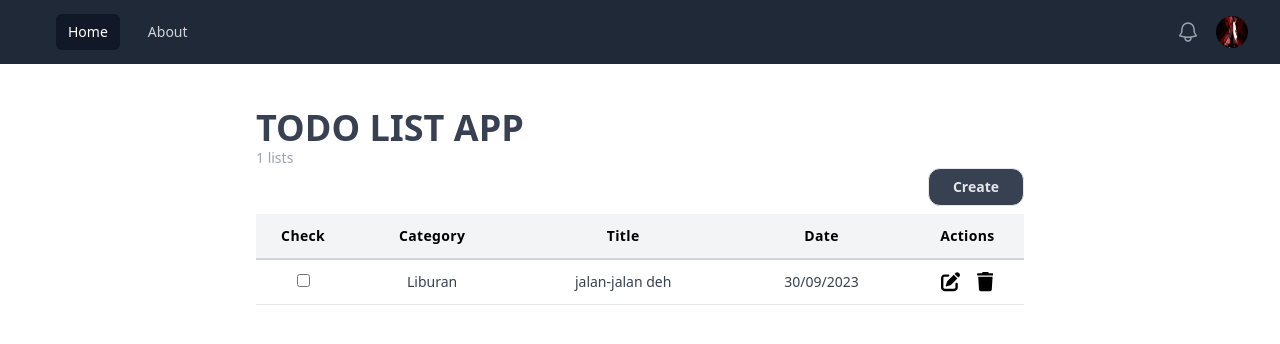
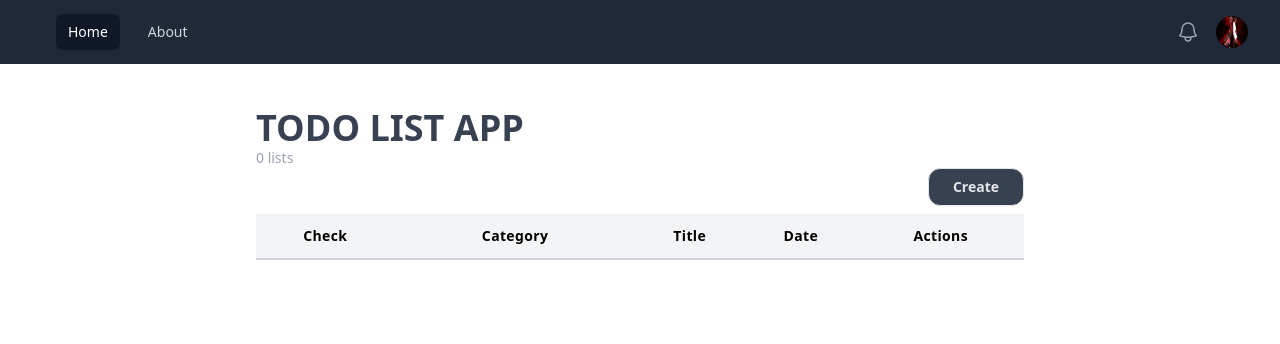
Before and after one commit to bhismapratama/pweb-payload-cms-P02-2023, a Vue app: page / in a window 1280 px wide. Shown: the top 344 px of the page. Built offline with nearby package versions, Linux system fonts and the light colour scheme.

Commit message:
fix: todo list app

```diff
--- a/src/components/CreateUserForm.vue
+++ b/src/components/AddTodo.vue
@@ -1,5 +1,5 @@
 <script>
-import { userStore } from "../store/store.js";
+import { todoStore } from "../store/crud.js";
 
 let today = new Date();
 let date = today.getDate() + '/' + (today.getMonth() + 1) + '/' + today.getFullYear() + '.';
@@ -9,25 +9,25 @@ export default {
   emits: ["close-modal"],
   data() {
     return {
-      userStore,
+      todoStore,
       inputTitle: "",
       inputCategory: "",
     };
   },
   methods: {
-    addUser() {
+    addTodo() {
       if (
         this.inputCategory === "" ||
         this.inputTitle === ""
       )
         return;
-      const newUser = {
+      const newTodo = {
         id: Date.now(),
         category: this.inputCategory,
         title: this.inputTitle,
         date: dateTime,
       };
-      userStore.createUser(newUser);
+      todoStore.createTodo(newTodo);
       this.inputCategory = "";
       this.inputTitle = "";
       this.$emit("close-modal");
@@ -42,7 +42,7 @@ export default {
     <div class="flex flex-col gap-1">
       <label class="text-gray-700 font-semibold">Category</label>
       <select v-model="inputCategory" class="border-2 py-1 border-gray-400 rounded-md">
-        <option v-for="category in userStore.categories" :key="category" :value="category">{{ category }}</option>
+        <option v-for="category in todoStore.categories" :key="category" :value="category">{{ category }}</option>
       </select>
     </div>
   </div>
@@ -54,7 +54,7 @@ export default {
       />
     </div>
   <button
-    @click="addUser"
+    @click="addTodo"
     class="px-4 py-2 mt-1 bg-gray-700 w-fit h-fit text-gray-100 font-bold text-sm rounded-xl hover:scale-110 transition-all hover:ease-in-out hover:duration-300"
   >
     Create
--- a/src/components/Header.vue
+++ b/src/components/HeaderTodo.vue
@@ -1,16 +1,16 @@
 <script>
-import { userStore } from "../store/store.js";
+import { todoStore } from "../store/crud.js";
 import Modal from "../components/Modal.vue";
-import CreateUserForm from "../components/CreateUserForm.vue";
+import AddTodo from "./AddTodo.vue";
 
 export default {
   components: {
     Modal,
-    CreateUserForm,
+    AddTodo,
   },
   data() {
     return {
-      userStore,
+      todoStore,
       isModal: false,
     };
   },
@@ -25,7 +25,7 @@ export default {
 <template>
   <span class="font-bold text-4xl text-gray-700">TODO LIST APP</span>
   <span class="font-base text-sm text-gray-400"
-    >{{ userStore.users.length }} lists</span
+    >{{ todoStore.todos.length }} lists</span
   >
   <div class="w-full flex justify-end">
     <button
@@ -35,7 +35,7 @@ export default {
       Create
     </button>
     <Modal @close-modal="toggleModal" :isModal="isModal">
-      <CreateUserForm @close-modal="toggleModal" />
+      <AddTodo @close-modal="toggleModal" />
     </Modal>
   </div>
 </template>
--- a/src/components/UserList.vue
+++ b/src/components/TodoList.vue
@@ -1,13 +1,19 @@
 
 <script>
-import { userStore } from "../store/store.js";
+import { todoStore } from "../store/crud.js";
 export default {
   data() {
-    console.log(userStore);
+    console.log(todoStore);
     return {
-      userStore,
+      todoStore,
     };
   },
+  methods: {
+    toggleText(todo) {
+      // Ketika checkbox diubah, perbarui nilai isChecked pada objek todo
+      todo.isChecked = !todo.isChecked;
+    }
+  }
 };
 </script>
 
@@ -26,24 +32,35 @@ export default {
     <tbody>
       <tr
         class="border-b"
-        v-for="user in userStore.users"
-        :key="user.id"
+        v-for="todo in todoStore.todos"
+        :key="todo.id"
       >
-        <th class="p-3 text-sm text-gray-700 font-normal">
-          <input type="checkbox" class="cursor-pointer" id="input" >
+      <th class="p-3 text-sm text-gray-700 font-normal">
+          <input
+            type="checkbox"
+            class="cursor-pointer"
+            id="input"
+            v-model="todo.isChecked"
+          >
         </th>
         <th class="p-3 text-sm text-gray-700 font-normal" id="cate">
-          {{ user.category }}
+          <span :style="{ 'text-decoration': todo.isChecked ? 'line-through' : 'none' }">
+            {{ todo.category }}
+          </span>
         </th>
         <th class="p-3 text-sm text-gray-700 font-normal">
-          {{ user.title }}
+          <span :style="{ 'text-decoration': todo.isChecked ? 'line-through' : 'none' }">
+            {{ todo.title }}
+          </span>
         </th>
         <th class="p-3 text-sm text-gray-700 font-normal">
-          {{ user.date }}
+          <span :style="{ 'text-decoration': todo.isChecked ? 'line-through' : 'none' }">
+            {{ todo.date }}
+          </span>
         </th>
         <th>
           <div class="flex justify-center gap-4 items-center h-full w-full">
-            <router-link :to="{ name: 'edit', params: { id: user.id } }">
+            <router-link :to="{ name: 'edit', params: { id: todo.id } }">
             <svg
               xmlns="http://www.w3.org/2000/svg"
               height="1.2em"
@@ -56,7 +73,7 @@ export default {
             </svg>
             </router-link>
             <svg
-              @click="userStore.deleteUser(user.id)"
+              @click="todoStore.deleteTodo(todo.id)"
               xmlns="http://www.w3.org/2000/svg"
               height="1.2em"
               viewBox="0 0 448 512"
--- /dev/null
+++ b/src/store/crud.js
@@ -0,0 +1,46 @@
+import { reactive } from "vue";
+
+export const todoStore = reactive({
+  categories: [
+    "Pendidikan",
+    "Kesehatan",
+    "Teknologi",
+    "Olahraga",
+    "Musik",
+    "Seni dan Budaya",
+    "Pariwisata",
+    "Otomotif",
+    "Mode dan Gaya Hidup",
+    "Kuliner",
+    "Alam dan Lingkungan",
+    "Bisnis dan Keuangan",
+    "Hiburan",
+    "Sains",
+    "Politik",
+    "Hukum",
+    "Desain",
+    "Fotografi",
+    "Keluarga dan Anak",
+    "liburan"
+  ],
+  todos: [],
+  createTodo(todo) {
+    this.todos.push(todo);
+  },
+  deleteTodo(todoId) {
+    const todoIndex = this.todos.findIndex((todo) => todo.id === todoId);
+    console.log(todoIndex)
+    if (todoIndex !== -1) {
+      this.todos.splice(todoIndex, 1);
+    }
+  },
+  editTodo(updatedTodo) {
+    const todoIndex = todoStore.todos.findIndex((todo) => todo.id === updatedTodo.id);
+    if (todoIndex !== -1) {
+      todoStore.todos.splice(todoIndex, 1, updatedTodo);
+    } else {
+      todoStore.todos.splice(todoIndex, 1, updatedTodo);
+    }
+  }
+
+});
--- a/src/store/store.js
+++ /dev/null
@@ -1,48 +0,0 @@
-import { reactive } from "vue";
-
-export const userStore = reactive({
-  categories: [
-    "Pendidikan",
-    "Kesehatan",
-    "Teknologi",
-    "Olahraga",
-    "Musik",
-    "Seni dan Budaya",
-    "Pariwisata",
-    "Otomotif",
-    "Mode dan Gaya Hidup",
-    "Kuliner",
-    "Alam dan Lingkungan",
-    "Bisnis dan Keuangan",
-    "Hiburan",
-    "Sains",
-    "Politik",
-    "Hukum",
-    "Desain",
-    "Fotografi",
-    "Keluarga dan Anak",
-    "liburan"
-  ],
-  users: [
-    { id: 0, category: "Liburan", title: "jalan-jalan deh", date: "30/09/2023" },
-  ],
-  createUser(user) {
-    this.users.push(user);
-  },
-  deleteUser(userId) {
-    const userIndex = this.users.findIndex((user) => user.id === userId);
-    console.log(userIndex)
-    if (userIndex !== -1) {
-      this.users.splice(userIndex, 1);
-    }
-  },
-  editUser(updatedUser) {
-    const userIndex = userStore.users.findIndex((user) => user.id === updatedUser.id);
-    if (userIndex !== -1) {
-      userStore.users.splice(userIndex, 1, updatedUser);
-    } else {
-      userStore.users.splice(userIndex + 1, 1, updatedUser);
-    }
-  }
-
-});
--- a/src/views/AboutView.vue
+++ b/src/views/AboutView.vue
@@ -6,7 +6,9 @@
         <div class="text-white flex text-center flex-col gap-3">
           <h1 class="text-[32px]">ABOUT US</h1>
           <h3>Kelompok 1 pemrograman website </h3>
-          <h4 class="font-bold">Halo</h4>
+          <h4 class="font-bold">Bhisma Elki Pratama / 5027221005</h4>
+          <h4 class="font-bold">Muhammad Arsy Athallah / 5027221048</h4>
+          <h4 class="font-bold">Mas Andreas / </h4>
         </div>
       </div>
     </div>
--- /dev/null
+++ b/src/views/EditTodo.vue
@@ -0,0 +1,103 @@
+<template>
+    <div class="flex justify-center items-center mt-20">
+      <div class="p-4 w-1/2">
+        <h2 class="text-2xl font-bold text-gray-700 mb-4 flex items-center">
+          <div @click="$router.go(-1)">
+            <svg
+              xmlns="http://www.w3.org/2000/svg"
+              class="w-6 h-6 mr-4"
+              fill="none"
+              viewBox="0 0 24 24"
+              stroke="currentColor"
+            >
+              <path
+                stroke-linecap="round"
+                stroke-linejoin="round"
+                stroke-width="2"
+                d="M10 19l-7-7m0 0l7-7m-7 7h18"
+                class="cursor-pointer"
+              />
+            </svg>
+          </div>
+          Edit TODO List
+        </h2>
+        <div class="flex flex-col gap-4">
+          <div class="flex flex-col">
+            <label class="text-gray-700 font-semibold">Category</label>
+            <select
+              v-model="inputNewCategory"
+              class="border-2 py-1 border-gray-400 rounded-md"
+            >
+              <option
+                v-for="category in todoStore.categories"
+                :key="category"
+                :value="category"
+              >
+                {{ category }}
+              </option>
+            </select>
+          </div>
+          <div class="flex flex-col">
+            <label class="text-gray-700 font-semibold">Title</label>
+            <input
+              v-model="inputNewTitle"
+              class="border rounded-md px-3 py-2 border-gray-400 focus:outline-none focus:border-blue-500"
+            />
+          </div>
+          <div class="flex flex-col">
+            <label class="text-gray-700 font-semibold">Date</label>
+            <input
+              v-model="inputNewDate"
+              class="border rounded-md px-3 py-2 border-gray-400 focus:outline-none focus:border-blue-500"
+            />
+          </div>
+        </div>
+        <button
+          @click="updateTodo(this.id)"
+          class="px-4 py-2 mt-4 bg-gray-700 text-gray-100 font-bold text-sm rounded-lg hover:bg-gray-800 transition duration-300 ease-in-out transform hover:scale-105 focus:outline-none"
+        >
+          Submit
+        </button>
+      </div>
+    </div>
+  </template>
+
+  <script>
+  import { todoStore } from "../store/crud.js";
+  export default {
+    data() {
+      return {
+        todoStore,
+        id: this.$route.params.id,
+        inputNewCategory: "",
+        inputNewTitle: "",
+        inputNewDate: "",
+      };
+    },
+    methods: {
+      getTodoById() {
+        const todo = this.todoStore.todos.find(
+          (todo) => todo.id === parseInt(this.id) || todo.id === this.id
+        );
+        if (todo) {
+          this.inputNewCategory = todo.category;
+          this.inputNewTitle = todo.title;
+          this.inputNewDate = todo.date;
+        }
+      },
+      updateTodo(index) {
+        const updatedTodo = {
+          id: index,
+          category: this.inputNewCategory,
+          title: this.inputNewTitle,
+          date: this.inputNewDate,
+        };
+        todoStore.editTodo(updatedTodo);
+        this.$router.push("/");
+      },
+    },
+    mounted() {
+      this.getTodoById();
+    },
+  };
+  </script>
--- a/src/views/HomeView.vue
+++ b/src/views/HomePage.vue
@@ -1,15 +1,15 @@
 <script>
 import Modal from "../components/Modal.vue";
-import UserList from "../components/UserList.vue";
-import CreateUserForm from "../components/CreateUserForm.vue";
-import Header from "../components/Header.vue";
+import TodoList from "../components/TodoList.vue";
+import AddTodo from "../components/AddTodo.vue";
+import HeaderTodo from "../components/HeaderTodo.vue";
 
 export default {
   components: {
     Modal,
-    UserList,
-    CreateUserForm,
-    Header,
+    TodoList,
+    AddTodo,
+    HeaderTodo,
   },
 };
 </script>
@@ -17,8 +17,8 @@ export default {
 <template>
   <main class="min-h-full w-full flex flex-col justify-center p-8">
     <div class="w-full h-fit justify justify-center flex flex-col mt-3 px-56">
-      <Header />
-      <UserList />
+      <HeaderTodo />
+      <TodoList />
     </div>
   </main>
 </template>
```
Also changed, not shown: src/router/index.js (+38 -3 lines), src/views/EditView.vue (deleted, +0 -103 lines).
